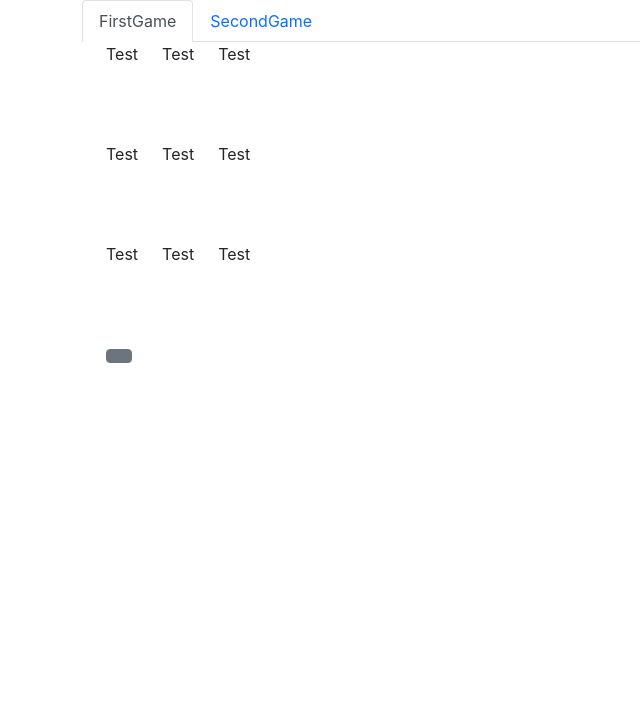
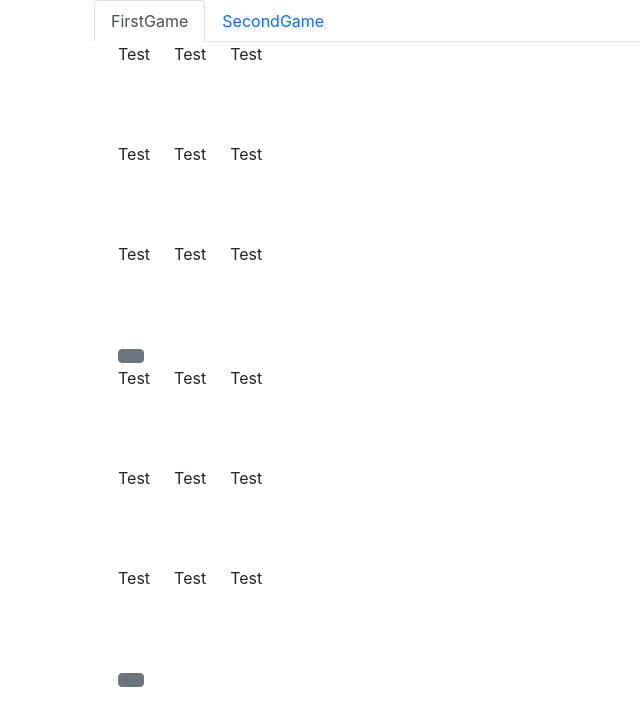
Before and after one commit to Allan-Fry/Customizable_Interface_Demi, a React (Create React App) app in the folder app_drag_drop_demo/: page / in a window 1280 px wide. Shown: the top 726 px of the page, without its empty margins (0-640 px from the left). Built offline with nearby package versions, Linux system fonts and the light colour scheme.

Commit message:
Started Reformating Project to be more like an actual site

```diff
--- a/app_drag_drop_demo/src/App.js
+++ b/app_drag_drop_demo/src/App.js
@@ -1,24 +1,18 @@
-import logo from './logo.svg';
+import React from 'react';
+import { Container } from 'reactstrap';
+import { NavBar } from './components/NavBar/NavBar';
+import { GameTabs } from './components/GameTabs/GameTabs.jsx';
 import './App.css';
 
 function App() {
   return (
-    <div className="App">
-      <header className="App-header">
-        <img src={logo} className="App-logo" alt="logo" />
-        <p>
-          Edit <code>src/App.js</code> and save to reload.
-        </p>
-        <a
-          className="App-link"
-          href="https://reactjs.org"
-          target="_blank"
-          rel="noopener noreferrer"
-        >
-          Learn React
-        </a>
-      </header>
-    </div>
+    <Container>
+      <NavBar>
+      </NavBar>
+      <GameTabs>
+
+      </GameTabs>
+    </Container>
   );
 }
 
--- a/app_drag_drop_demo/src/components/GameSpaceTab/GameSpaceTab.jsx
+++ b/app_drag_drop_demo/src/components/GameTabs/GameTabs.jsx
@@ -2,11 +2,9 @@ import React, { useState } from "react";
 import { Col, Container, Nav, NavItem, NavLink, Row, TabContent, TabPane } from "reactstrap";
 import classnames from 'classnames';
 import { ContentSpace } from "../ContentSpace/ContentSpace";
+import { NavTab } from "./SingleTab";
 
-
-
-
-const GameSpaceTab = (props) =>{
+export const GameTabs = (props) =>{
 
     const [activeTab, setActiveTab] = useState('1');
     const toggle = tab => {
@@ -34,23 +32,11 @@ const GameSpaceTab = (props) =>{
             </NavItem>
           </Nav>
           <TabContent activeTab={activeTab}>
-            <TabPane tabId="1">
-              <Row>
-                <Col sm="12">
-                  <ContentSpace />
-                </Col>
-              </Row>
-            </TabPane>
-            <TabPane tabId="2">
-              <Row>
-                <Col sm="6">
-                </Col>
-              </Row>
-            </TabPane>
+            <NavTab />
+            <NavTab />
           </TabContent>
         </Container>
       );
 
 
 }
-export default GameSpaceTab;
--- /dev/null
+++ b/app_drag_drop_demo/src/components/GameTabs/SingleTab.jsx
@@ -0,0 +1,20 @@
+import React from 'react';
+import { Col, Row, TabPane } from 'reactstrap';
+import { ContentSpace } from '../ContentSpace/ContentSpace';
+
+
+export const NavTab = () =>{
+
+    return(
+        <TabPane tabId="1">
+              <Row>
+                <Col sm="12">
+                  <ContentSpace />
+                </Col>
+              </Row>
+        </TabPane>
+
+    );
+
+
+}
--- /dev/null
+++ b/app_drag_drop_demo/src/components/NavBar/NavBar.jsx
@@ -0,0 +1,15 @@
+import React from 'react';
+import { Nav } from 'reactstrap';
+
+
+export const NavBar = () =>{
+
+
+    return(
+        <Nav>
+
+        </Nav>
+    );
+
+
+}
--- a/app_drag_drop_demo/src/index.js
+++ b/app_drag_drop_demo/src/index.js
@@ -2,12 +2,8 @@ import React from 'react';
 import ReactDOM from 'react-dom';
 import 'bootstrap/dist/css/bootstrap.min.css';
 import './index.css';
-//import AppDragDropDemo from './components/AppDragDropDemo/AppDragDropDemo';
-//import CustomToast from './components/CustomToast/CustomToast';
-//import ExpandableLayout from './components/ExpandableLayout/ExpandableLayout';
 import reportWebVitals from './reportWebVitals';
-// import EditPage from './components/EditPage/EditPage';
-import GameSpaceTab from "./components/GameSpaceTab/GameSpaceTab";
+import App from './App';
 import { store } from './redux/store.js';
 import { Provider } from 'react-redux';
 
@@ -15,7 +11,7 @@ ReactDOM.render
 (
   <React.StrictMode>
     <Provider store={store}>
-      <GameSpaceTab />
+      <App />
     </ Provider>
   </React.StrictMode>,
    document.getElementById
--- /dev/null
+++ b/app_drag_drop_demo/src/redux/games/gamesSlice.js
@@ -0,0 +1,31 @@
+import { createSlice } from '@reduxjs/toolkit';
+
+const initialState =[
+    {
+        gameName:'Pathfinder',
+        gamePages:[
+            "firstGame",
+            "lateGame"
+        ]
+
+    },
+    {
+        pageName:'D&D',
+        gamePages:[
+            "Goblins",
+            "Evil"
+        ]
+    }
+];
+
+const gamesSlice = createSlice(
+    {
+        name: 'games',
+        initialState,
+        reducers:{
+
+        }
+    }
+)
+
+export default gamesSlice.reducer;
--- a/app_drag_drop_demo/src/redux/store.js
+++ b/app_drag_drop_demo/src/redux/store.js
@@ -1,5 +1,6 @@
 import { configureStore } from '@reduxjs/toolkit';
 import entriesReducer from "./entries/entriesSlice";
+import gamesSlice from './games/gamesSlice';
 import gridsReducer from "./grids/gridsSlice";
 
 
@@ -7,6 +8,7 @@ export const store = configureStore({
     reducer:{
         entries: entriesReducer,
         grids: gridsReducer,
+        games: gamesSlice
 
     },
 });
```
Also changed, not shown: app_drag_drop_demo/src/components/GameTabs/GameTabs.css (added), app_drag_drop_demo/src/components/NavBar/NavBar.css (added).
